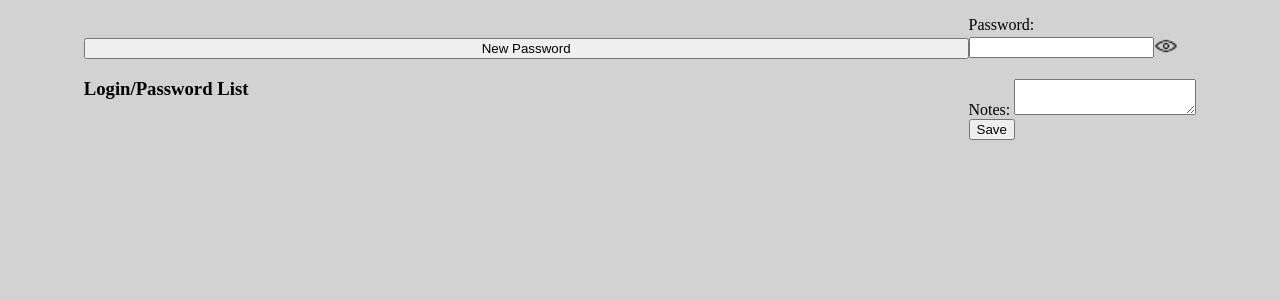
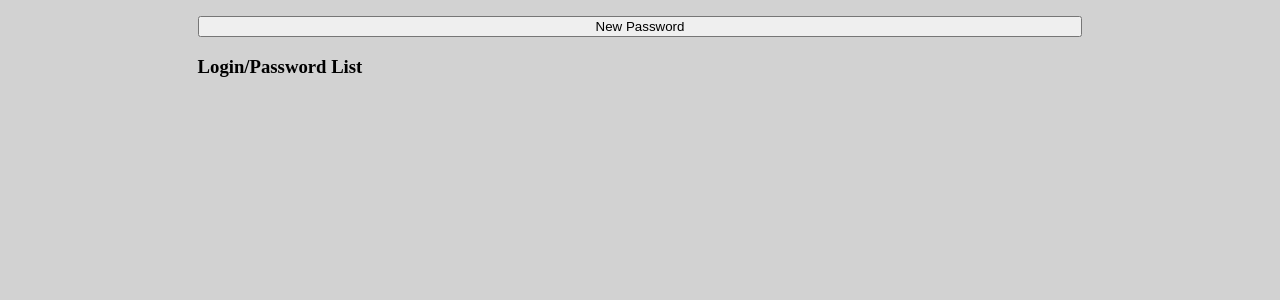
Before and after one commit to chandlercasey13/surelock-password-app, a Django app: page /passwords/create/ in a window 1280 px wide. Shown: the part 52-352 px from the top of the page. Run offline with Django 5.2, Linux system fonts and the light colour scheme.

Commit message:
delete extra modal

```diff
--- a/surelock/main_app/templates/passwords/index.html
+++ b/surelock/main_app/templates/passwords/index.html
@@ -91,25 +91,6 @@
 
     </form>
 
-</dialog>
-
-            <label for="password">Password:</label>
-            <div class="password-reveal-container">
-                <input type="password" id="update-password" name="password" value="{{ updateform.password.value }}">
-                <button type="button" id="toggle-update-password" class="toggle-btn">
-                    <img src="{% static 'images/eye-icon.png' %}" alt="Reveal" />
-                </button>
-            </div>
-            <br />
-
-            <label for="note">Notes:</label>
-            <textarea name="note" id="note" name="note">{{ updateform.note.value }}</textarea>
-            <br />
-
-            <button type="submit">Save</button>
-
-        </form>
-    </dialog>
 <script>
     const createModal = document.querySelector('#createmodal');
     const openCreateModal = document.querySelector('.open-button');
```
Also changed, not shown: surelock/main_app/migrations/0007_alter_login_note.py (added).
